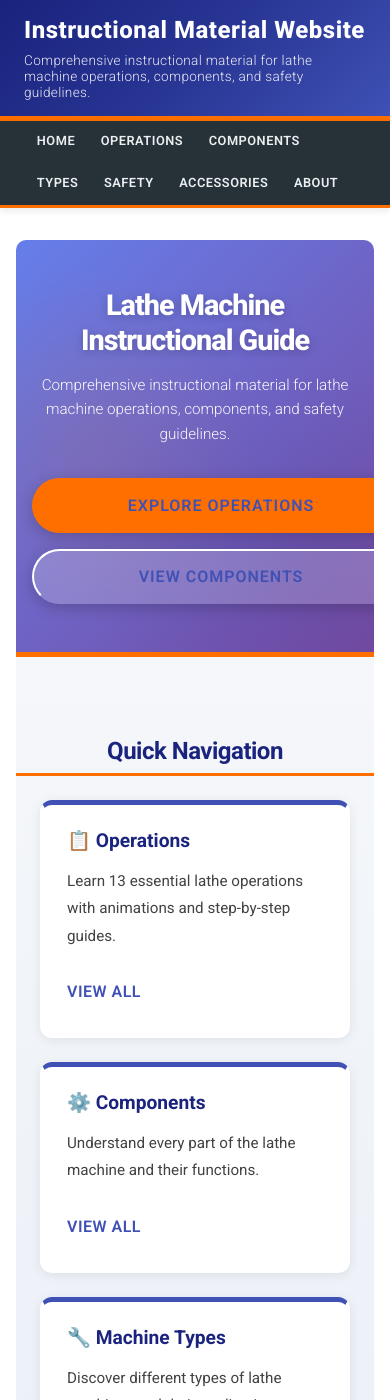
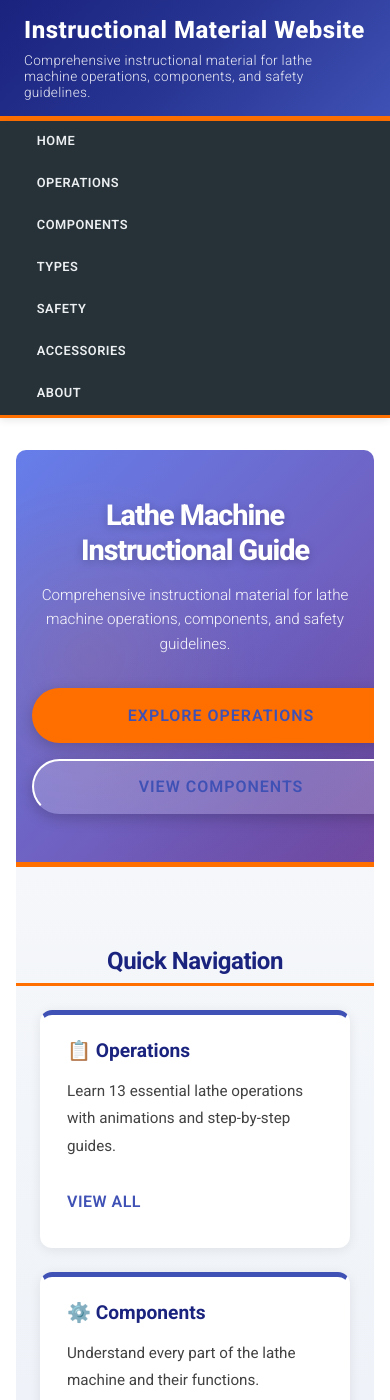
Before and after one commit to chivarly/staticwebsite, a Jekyll site: the page built from index.md, in a window 390 px wide and 1400 px high. Built offline with Jekyll 4.4.1, drawn with Linux system fonts in a browser that asks for light colours.

Commit message:
make the nav-list block in smaller screens and static position

```diff
--- a/assets/css/header.css
+++ b/assets/css/header.css
@@ -117,6 +117,16 @@
     padding: 0.9rem 1rem;
     font-size: 0.9rem;
   }
+
+  .nav-list {
+    display: block;
+    position: static;
+  }
+
+  .site-nav {
+    position: static;
+  }
+
 }
 
 @media (max-width: 768px) {
```
